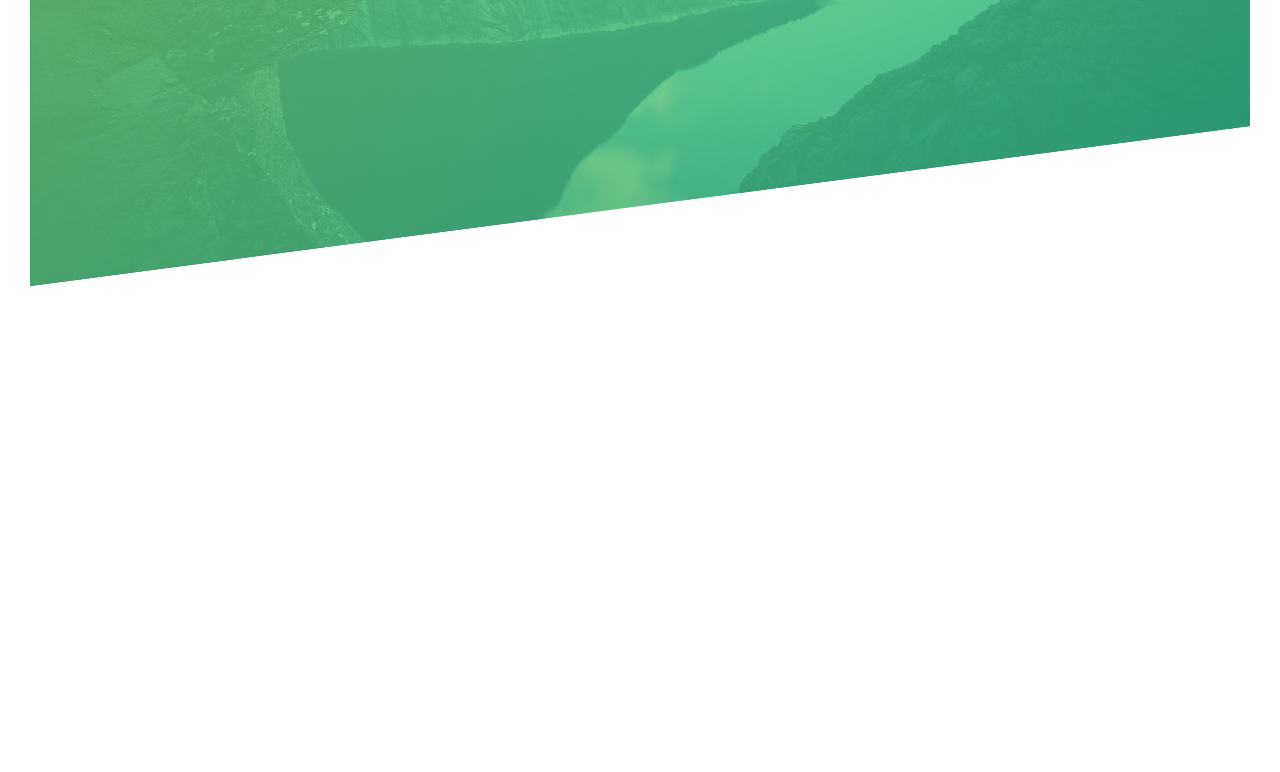
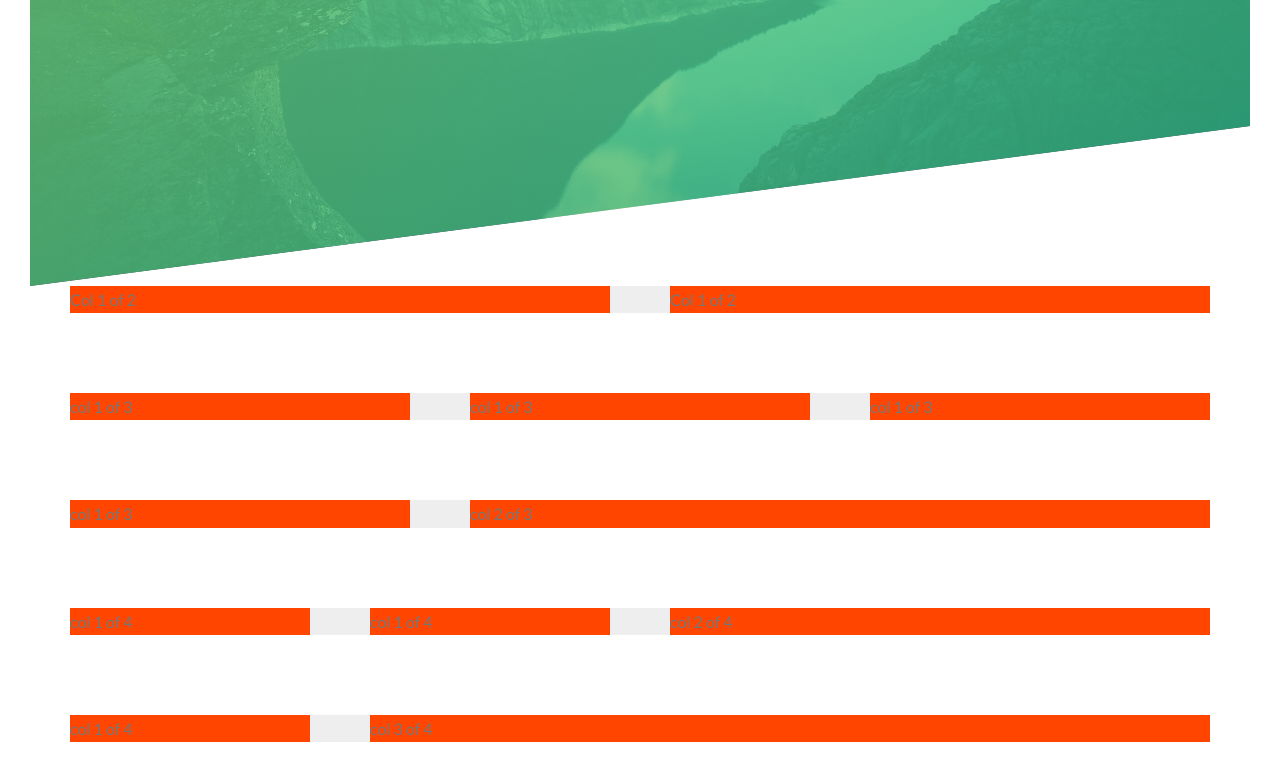
Before and after one commit to tchatchouangDaniel/natours, a website: page index.html in a window 1280 px wide. Shown: the part 504-1276 px from the top of the page. Before the commit the page ends 820 px from the top, so only its background shows below. Drawn offline with Linux system fonts and the light colour scheme.

Commit message:
create grid system

```diff
--- a/index.html
+++ b/index.html
@@ -1,21 +1,24 @@
 <!DOCTYPE html>
 <html lang="en">
   <head>
-        <meta charset="UTF-8">
-        <meta name="viewport" content="width=device-width, initial-scale=1.0">
+    <meta charset="UTF-8" />
+    <meta name="viewport" content="width=device-width, initial-scale=1.0" />
 
-        <link href="https://fonts.googleapis.com/css?family=Lato:100,300,400,700,900" rel="stylesheet">
+    <link
+      href="https://fonts.googleapis.com/css?family=Lato:100,300,400,700,900"
+      rel="stylesheet"
+    />
 
-        <link rel="stylesheet" href="css/icon-font.css">
-        <link rel="stylesheet" href="css/style.css">
-        <link rel="shortcut icon" type="image/png" href="img/favicon.png">
+    <link rel="stylesheet" href="css/icon-font.css" />
+    <link rel="stylesheet" href="css/style.css" />
+    <link rel="shortcut icon" type="image/png" href="img/favicon.png" />
 
     <title>Natours | Exciting tours for adventurous people</title>
   </head>
   <body>
     <header class="header">
       <div class="header__logo-box">
-                <img src="img/logo-white.png" alt="logo" class="header__logo">
+        <img src="img/logo-white.png" alt="logo" class="header__logo" />
       </div>
       <div class="header__text-box">
         <h1 class="heading-primary">
@@ -25,6 +28,29 @@
         <a href="#" class="btn btn--white btn--animated">Discover our tours</a>
       </div>
     </header>
-
+    <section class="grid-test">
+      <div class="row">
+        <div class="col-1-of-2">Col 1 of 2</div>
+        <div class="col-1-of-2">Col 1 of 2</div>
+      </div>
+      <div class="row">
+        <div class="col-1-of-3">col 1 of 3</div>
+        <div class="col-1-of-3">col 1 of 3</div>
+        <div class="col-1-of-3">col 1 of 3</div>
+      </div>
+      <div class="row">
+        <div class="col-1-of-3">col 1 of 3</div>
+        <div class="col-2-of-3">col 2 of 3</div>
+      </div>
+      <div class="row">
+        <div class="col-1-of-4">col 1 of 4</div>
+        <div class="col-1-of-4">col 1 of 4</div>
+        <div class="col-2-of-4">col 2 of 4</div>
+      </div>
+      <div class="row">
+        <div class="col-1-of-4">col 1 of 4</div>
+        <div class="col-3-of-4">col 3 of 4</div>
+      </div>
+    </section>
   </body>
 </html>
--- a/sass/abstracts/_mixins.scss
+++ b/sass/abstracts/_mixins.scss
@@ -0,0 +1,8 @@
+// Apply to the parent element containing floating child
+@mixin clearfix {
+  &::after {
+    content: "";
+    display: table;
+    clear: both;
+  }
+}
--- a/sass/abstracts/_variables.scss
+++ b/sass/abstracts/_variables.scss
@@ -1,7 +1,12 @@
-//Color Variables
+//Colors
 $color-primary: #55c57a;
 $color-primary-light: #7ed56f;
 $color-primary-dark: #28b485;
 $color-grey: #777;
 $color-dark: #000000;
 $color-white: #ffffff;
+
+//Grid
+$grid-width: 114rem;
+$gutter-vertical: 8rem;
+$gutter-horizontal: 6rem;
--- /dev/null
+++ b/sass/layout/_grid.scss
@@ -0,0 +1,64 @@
+.row {
+  max-width: $grid-width;
+  background-color: #eee;
+  margin: 0 auto;
+
+  &:not(:last-child) {
+    margin-bottom: $gutter-vertical;
+  }
+
+  @include clearfix;
+
+  .col-1-of-2 {
+    width: calc((100% - #{$gutter-horizontal}) / 2);
+    background-color: orangered;
+    float: left;
+
+    &:not(:last-child) {
+      margin-right: $gutter-horizontal;
+    }
+  }
+
+  .col-1-of-3 {
+    width: calc((100% - (2 *#{$gutter-horizontal})) / 3);
+    background-color: orangered;
+    float: left;
+
+    &:not(:last-child) {
+      margin-right: $gutter-horizontal;
+    }
+  }
+
+  .col-2-of-3 {
+    width: calc(
+      2 * ((100% - (2 *#{$gutter-horizontal})) / 3) + #{$gutter-horizontal}
+    );
+    background-color: orangered;
+    float: left;
+  }
+
+  .col-1-of-4 {
+    width: calc((100% - 3 *#{$gutter-horizontal}) / 4);
+    background-color: orangered;
+    float: left;
+
+    &:not(:last-child) {
+      margin-right: $gutter-horizontal;
+    }
+  }
+  .col-2-of-4 {
+    width: calc(
+      2 * ((100% - 3 *#{$gutter-horizontal}) / 4) + #{$gutter-horizontal}
+    );
+    float: left;
+    background-color: orangered;
+  }
+
+  .col-3-of-4 {
+    width: calc(
+      3 * ((100% - 3 *#{$gutter-horizontal}) / 4) + 2 *#{$gutter-horizontal}
+    );
+    background-color: orangered;
+    float: left;
+  }
+}
--- a/sass/main.scss
+++ b/sass/main.scss
@@ -10,5 +10,6 @@
 @import "components/button";
 
 @import "layout/header";
+@import "layout/grid";
 
 @import "pages/home";
```
Also changed, not shown: css/style.css, 1 other file. Lines whose indentation alone changed are shown as unchanged.
